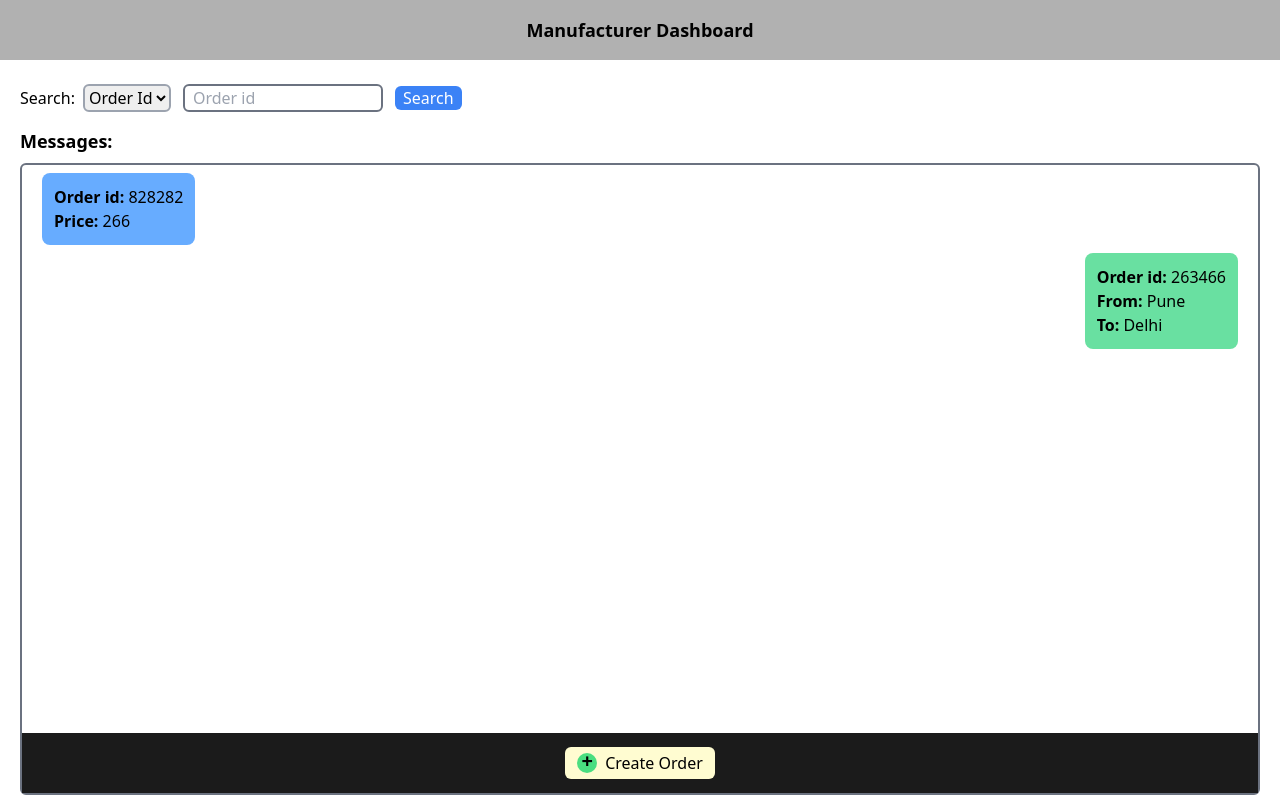
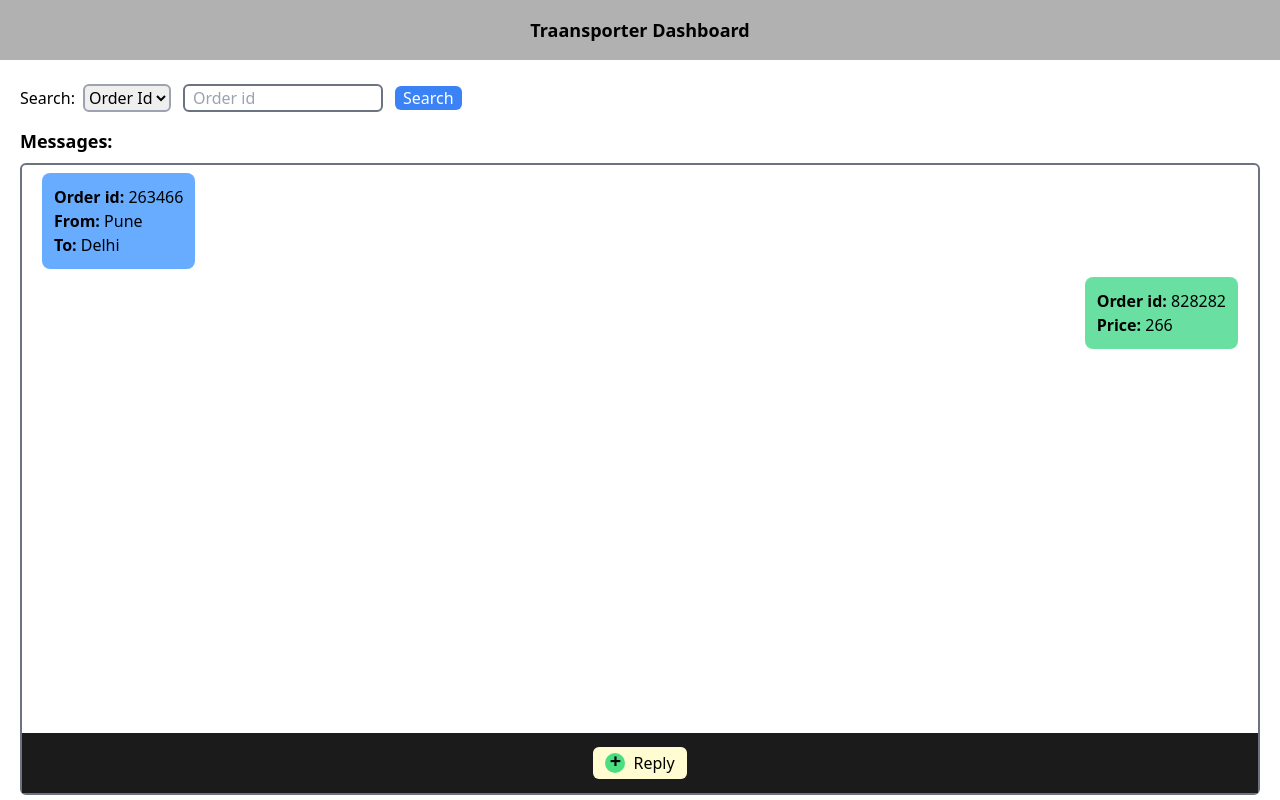
Before and after one commit to NeerajSati/order-book, a React (Create React App) app: page / in a window 1280 px wide. Built offline with nearby package versions, Linux system fonts and the light colour scheme; the HTML template or start-up script is replaced by a standard one.

Commit message:
Transporter dashboard created

```diff
--- a/src/components/Dashboard.jsx
+++ b/src/components/Dashboard.jsx
@@ -1,9 +1,11 @@
 import React from 'react'
 import Manufacturer from './Manufacturer'
+import Transporter from './Transporter'
 
 function Dashboard() {
   return (
-        <Manufacturer/>
+        <Transporter/>
+        // <Manufacturer/>
   )
 }
 
--- /dev/null
+++ b/src/components/Transporter.jsx
@@ -0,0 +1,51 @@
+import React, { useState } from 'react'
+
+function Transporter() {
+    const [filter, setFilter] = useState('orderId');
+
+  return (
+    <div className='h-screen'>
+        <div className='h-[60px] bg-[rgb(177,177,177)]'>
+            <div className='h-full flex items-center justify-center text-lg font-semibold'>
+                Traansporter Dashboard
+            </div>
+        </div>
+        <div className='pt-4 h-[60px] flex items-center px-5 text-[16px]'>
+            Search:
+            <select onChange={(e)=>{setFilter(e.target.value)}} className='ml-2 outline-none border-2 rounded-md border-gray-400'>
+                <option value="orderId">Order Id</option>
+                <option value="from">From</option>
+                <option value="to">To</option>
+
+            </select>
+            <input type='text' placeholder={filter === 'orderId' ? 'Order id' : 'Address'} className='ml-3 w-[200px] border-gray-500 outline-none border-2 rounded-md px-2'/>
+            <button className='bg-blue-500 rounded-md text-[16px] px-2 ml-3 text-white w-50px'>Search</button>
+        </div>
+        <div className='px-5 pt-2 font-bold text-[18px]'>Messages:</div>
+        <div className='px-5 pt-2 h-[calc(100vh-160px)]'>
+            <div className='h-full flex flex-col justify-between border-2 rounded-md border-gray-500'>
+                <div className='px-5 h-[calc(100%-60px)] pt-2 overflow-y-auto'>
+                    <div className='flex flex-row items-center justify-start w-full mb-2'>
+                        <div className='text-left max-w-[50%] bg-[rgb(103,172,255)] rounded-lg p-3 cursor-pointer'>
+                            <span className='font-bold'>Order id:</span> 263466<br/>
+                            <span className='font-bold'>From:</span> Pune<br/>
+                            <span className='font-bold'>To:</span> Delhi<br/>
+                        </div>
+                    </div>
+                    <div className='flex flex-row items-center justify-end w-full mb-2'>
+                        <div className='text-left max-w-[50%] bg-[rgb(105,224,161)] rounded-lg p-3 cursor-pointer'>
+                            <span className='font-bold'>Order id:</span> 828282<br/>
+                            <span className='font-bold'>Price:</span> 266<br/>
+                        </div>
+                    </div>
+                </div>
+                <div className='w-full h-[60px] bg-[#1b1b1b] flex items-center justify-center'>
+                    <button className='flex flex-row items-center justify-center bg-[#fffcd1] px-3 py-1 rounded-md '><span className='w-5 h-5 mr-2 bg-green-400 flex items-center justify-center rounded-full pb-[5px] font-bold text-[20px]'>+</span> Reply</button>
+                </div>
+            </div>
+        </div>
+    </div>
+  )
+}
+
+export default Transporter
```
